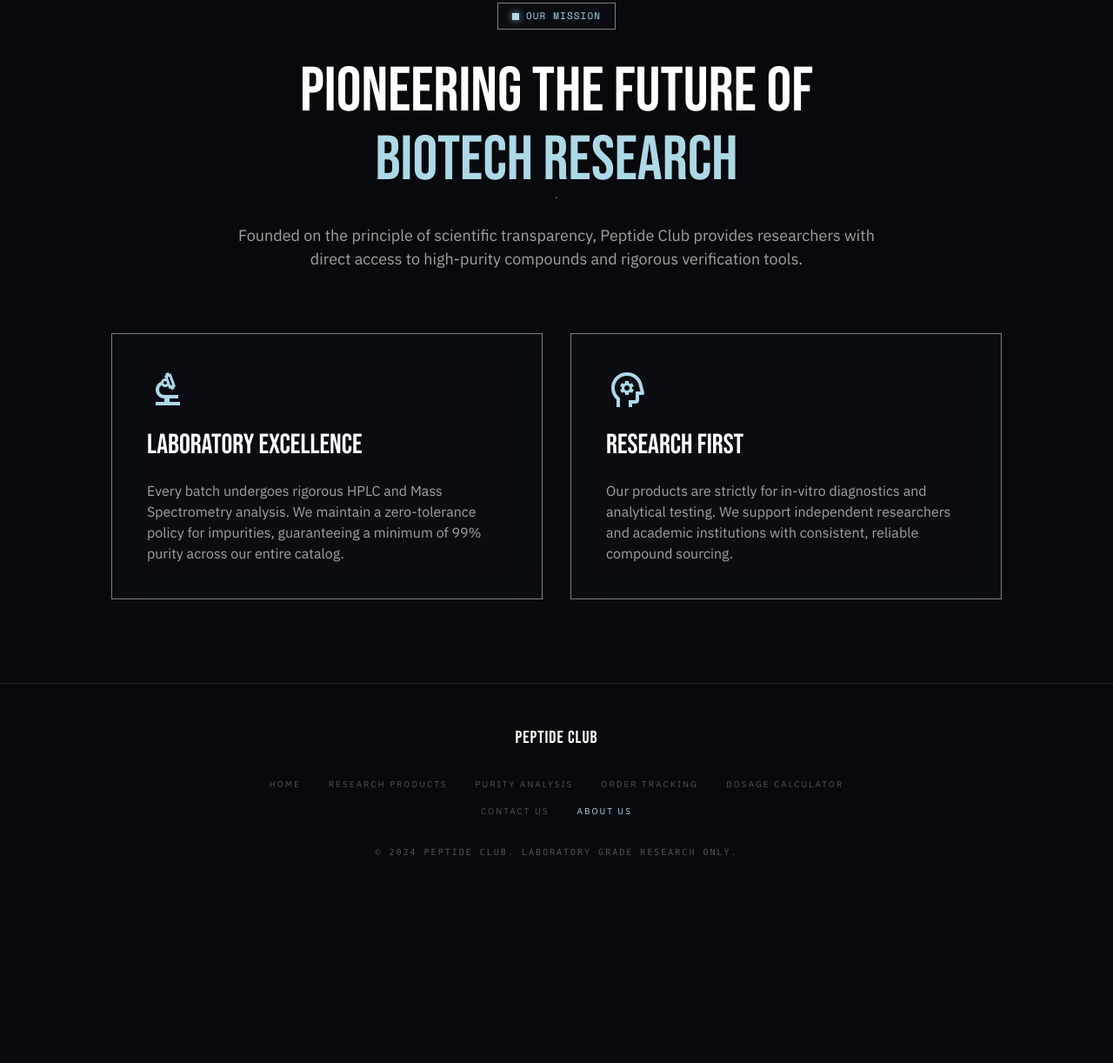
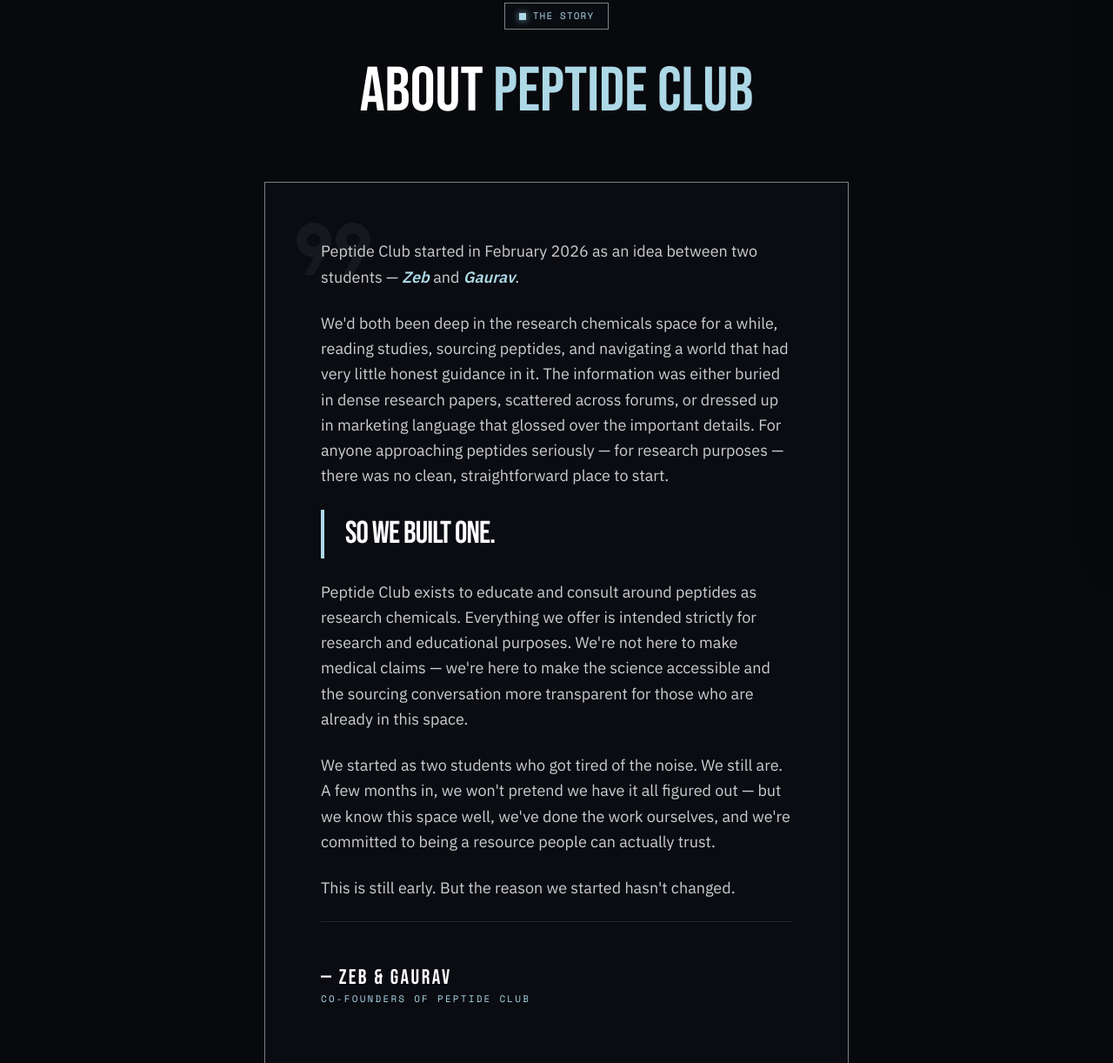
Before and after one commit to Shresth-github/PeptideClub, a plain HTML site: page about-us.html in a window 1280 px wide. Shown: the part 173-1395 px from the top of the page at 87% size. Before the commit the page ends 1208 px from the top, so only its background shows below. Drawn offline with nearby package versions, Linux system fonts and the light colour scheme.

Commit message:
Filled with details and about us

```diff
--- a/about-us.html
+++ b/about-us.html
@@ -156,39 +156,46 @@
     <script src="navbar.js"></script>
 
     <main class="flex-grow pt-header-height flex flex-col">
-        <!-- About Us Hero Section -->
+        <!-- About Us Content Section -->
         <section class="py-section-padding px-margin-mobile md:px-margin-desktop relative z-10">
-            <div class="max-w-screen-xl mx-auto w-full flex flex-col items-center text-center">
+            <div class="max-w-screen-xl mx-auto w-full flex flex-col items-center">
                 <div class="purity-badge glass-panel px-4 py-2 inline-flex items-center gap-2 mb-8">
                     <span class="purity-dot w-2 h-2 bg-primary-container shadow-[0_0_8px_rgba(173,216,230,0.8)]"></span>
-                    <span class="font-label-mono text-label-mono text-primary-container">OUR MISSION</span>
+                    <span class="font-label-mono text-label-mono text-primary-container uppercase">The Story</span>
                 </div>
-                <h1 class="font-hero-h1 text-[72px] text-white leading-[1.1] mb-6">
-                    PIONEERING THE FUTURE OF <br>
-                    <span class="text-primary-container">BIOTECH RESEARCH</span>
+
+                <h1 class="font-hero-h1 text-[72px] text-white leading-[1.1] mb-16 text-center uppercase">
+                    About <span class="text-primary-container">Peptide Club</span>
                 </h1>
-                <p class="font-body-main text-[18px] text-outline-variant max-w-3xl mx-auto mb-16 backdrop-blur-sm px-4 py-2 inline-block" style="background-color: rgb(8, 9, 13);">
-                    Founded on the principle of scientific transparency, Peptide Club provides researchers with direct access to high-purity compounds and rigorous verification tools.
-                </p>
 
-                <div class="grid grid-cols-1 md:grid-cols-2 gap-8 w-full max-w-5xl mx-auto text-left">
-                    <div class="glass-panel p-10 flex flex-col gap-6">
-                        <span class="material-symbols-outlined text-[48px] text-primary-container">biotech</span>
-                        <h3 class="font-hero-h1 text-[32px] text-white leading-none">LABORATORY EXCELLENCE</h3>
-                        <p class="font-body-main text-outline-variant">
-                            Every batch undergoes rigorous HPLC and Mass Spectrometry analysis. We maintain a
-                            zero-tolerance policy for impurities, guaranteeing a minimum of 99% purity across our entire
-                            catalog.
-                        </p>
+                <div class="max-w-2xl w-full space-y-8">
+                    <div class="glass-panel p-10 md:p-16 relative overflow-hidden">
+                        <!-- Decorative quote mark -->
+                        <span class="material-symbols-outlined absolute top-4 left-4 text-[120px] text-white/5 pointer-events-none">format_quote</span>
+
+                        <div class="font-body-main text-[18px] text-white/80 leading-relaxed space-y-6 relative z-10">
+                            <p>Peptide Club started in February 2026 as an idea between two students — <span class="text-primary-container font-bold italic">Zeb</span> and <span class="text-primary-container font-bold italic">Gaurav</span>.</p>
+
+                            <p>We'd both been deep in the research chemicals space for a while, reading studies, sourcing peptides, and navigating a world that had very little honest guidance in it. The information was either buried in dense research papers, scattered across forums, or dressed up in marketing language that glossed over the important details. For anyone approaching peptides seriously — for research purposes — there was no clean, straightforward place to start.</p>
+
+                            <p class="text-white font-hero-h1 text-4xl tracking-tight uppercase border-l-4 border-primary-container pl-6 py-2 my-12">So we built one.</p>
+
+                            <p>Peptide Club exists to educate and consult around peptides as research chemicals. Everything we offer is intended strictly for research and educational purposes. We're not here to make medical claims — we're here to make the science accessible and the sourcing conversation more transparent for those who are already in this space.</p>
+
+                            <p>We started as two students who got tired of the noise. We still are. A few months in, we won't pretend we have it all figured out — but we know this space well, we've done the work ourselves, and we're committed to being a resource people can actually trust.</p>
+
+                            <p>This is still early. But the reason we started hasn't changed.</p>
+
+                            <div class="pt-12 mt-12 border-t border-white/10">
+                                <p class="font-hero-h1 text-2xl text-white tracking-widest uppercase">— Zeb & Gaurav</p>
+                                <p class="font-label-mono text-[11px] text-primary-container uppercase tracking-[0.2em]">Co-Founders of Peptide Club</p>
+                            </div>
+                        </div>
                     </div>
-                    <div class="glass-panel p-10 flex flex-col gap-6">
-                        <span class="material-symbols-outlined text-[48px] text-primary-container">psychology</span>
-                        <h3 class="font-hero-h1 text-[32px] text-white leading-none">RESEARCH FIRST</h3>
-                        <p class="font-body-main text-outline-variant">
-                            Our products are strictly for in-vitro diagnostics and analytical testing. We support
-                            independent researchers and academic institutions with consistent, reliable compound
-                            sourcing.
-                        </p>
+
+                    <div class="p-6 bg-red-500/5 border border-red-500/20 text-center">
+                        <p class="font-label-mono text-[10px] text-red-400 uppercase tracking-[0.3em] mb-2">Notice of Compliance</p>
+                        <p class="font-body-main text-[13px] text-white/60 italic">All products and information provided by Peptide Club are intended for research and educational purposes only. Not for human consumption.</p>
                     </div>
                 </div>
             </div>
```
